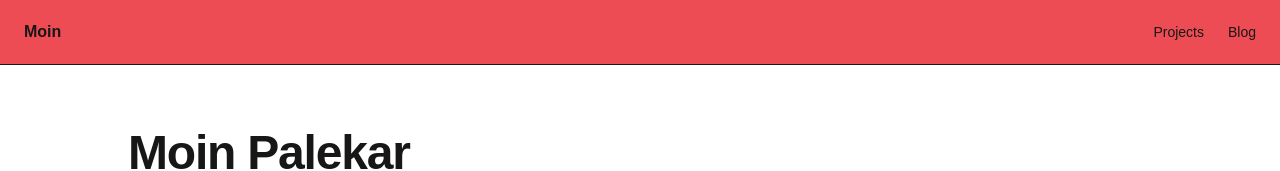
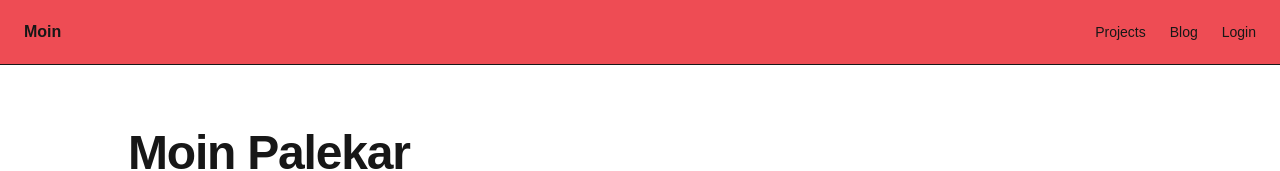
Before and after one commit to Moin-Palekar/personal-website, a Next.js app: page / in a window 1280 px wide. Shown: the top 171 px of the page. Built offline with nearby package versions, Linux system fonts and the light colour scheme.

Commit message:
feat: add login and register links to navbar

```diff
--- a/app/layout.tsx
+++ b/app/layout.tsx
@@ -33,6 +33,7 @@ export default function RootLayout({
             <div className="flex gap-6 text-sm">
               <a href="/projects" className="hover:underline">Projects</a>
               <a href="/blog " className="hover:underline">Blog</a>
+              <a href="/login " className="hover:underline">Login</a>
             </div>
           </div>
         </nav>
```
